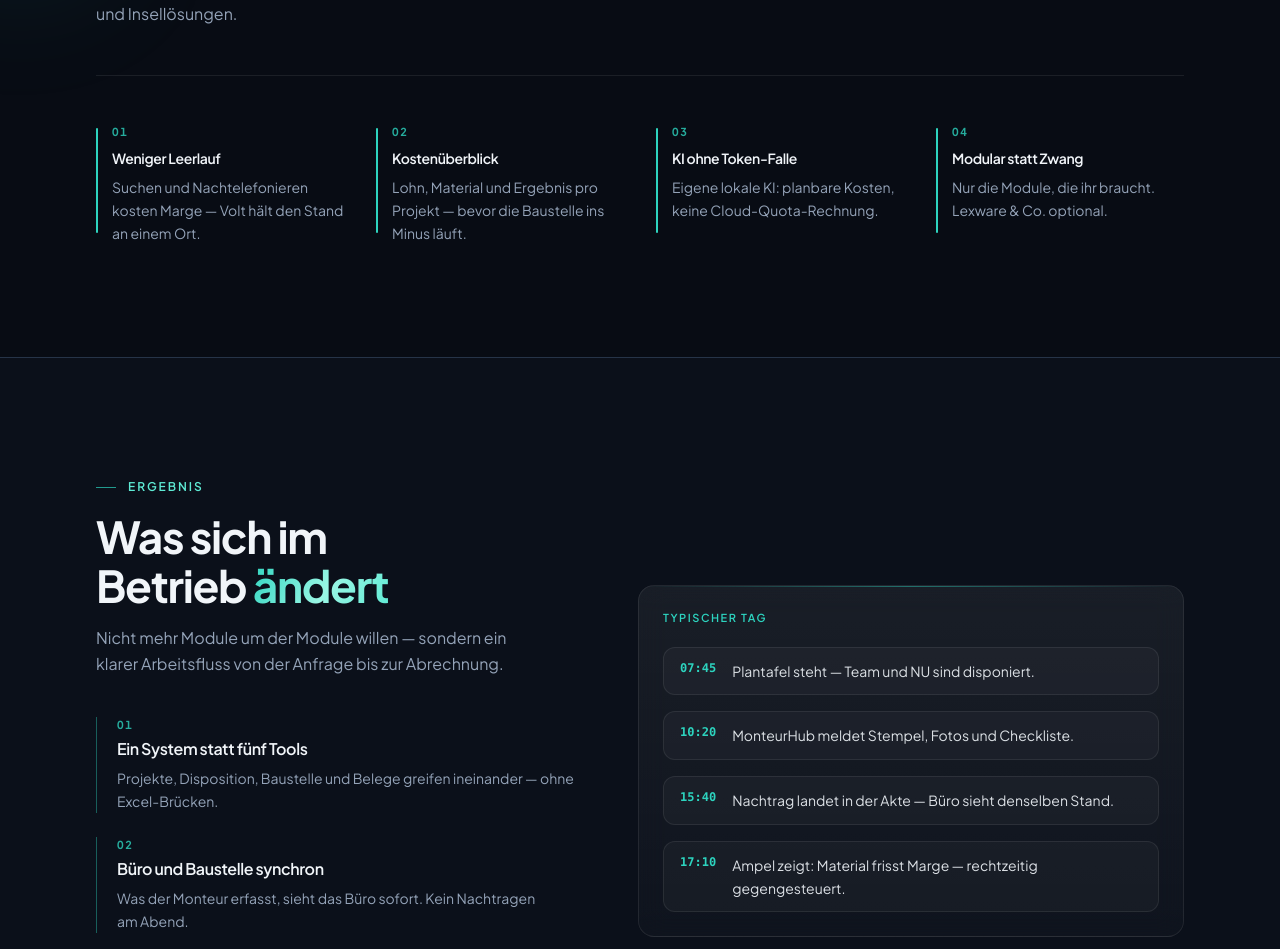
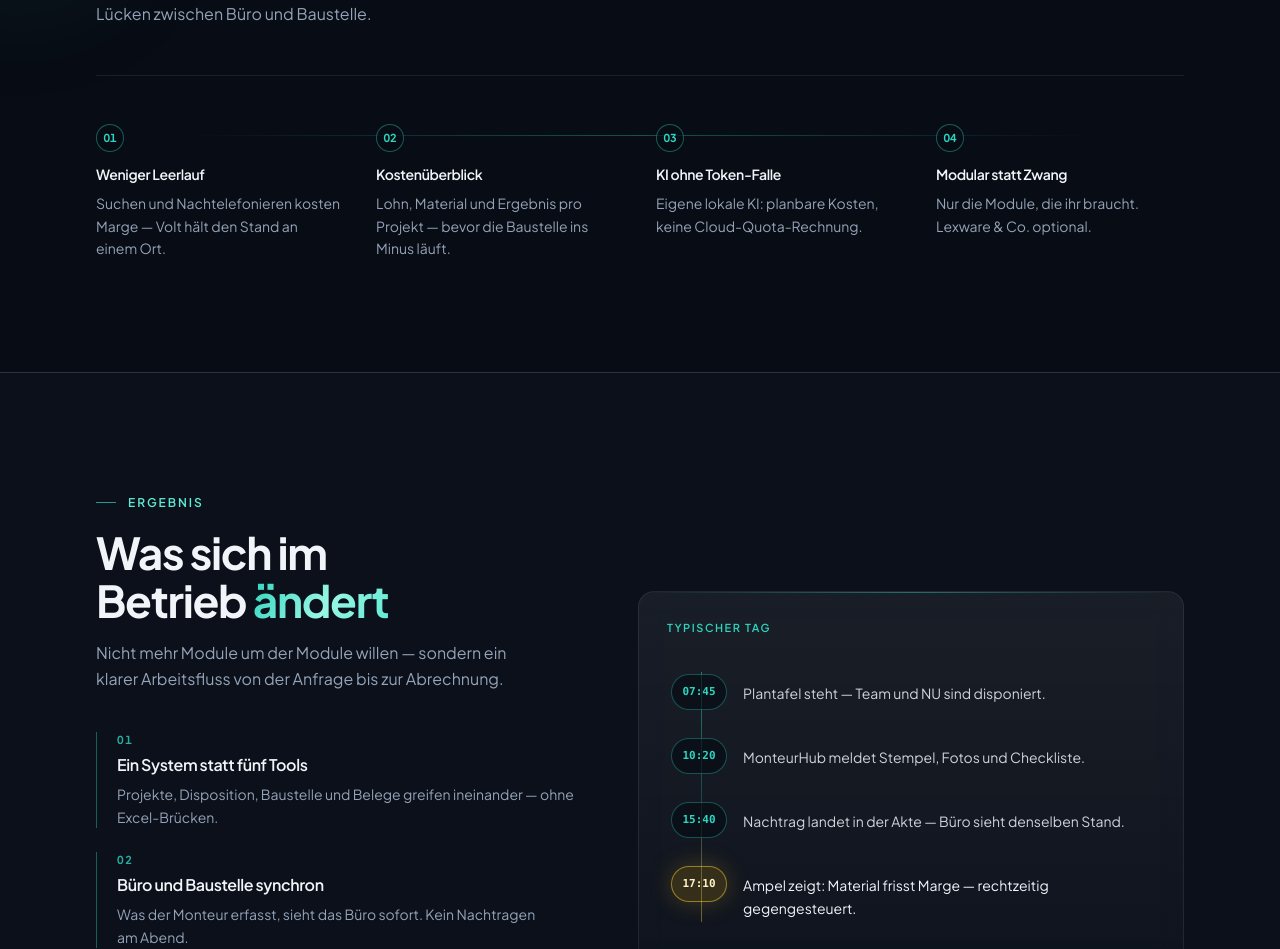
Before and after one commit to zPoche/volt-web, a React (Vite) app: page / in a window 1280 px wide. Shown: the part 1203-2152 px from the top of the page. Built offline with nearby package versions, Linux system fonts and the light colour scheme.

Commit message:
feat: Outcome-Dayline, Product-Leak-Map und App-Frame Preview
Outcome als durchgehende Timeline; ProductSection ohne Hero-Wiederholung;
Light-CTA mit Dark→Light-Übergang und Browser-Chrome um die ERP-Preview.

Co-authored-by: zPoche <zPoche@users.noreply.github.com>

```diff
--- a/src/components/Sections.tsx
+++ b/src/components/Sections.tsx
@@ -39,37 +39,41 @@ export function ProductSection() {
           <SectionEyebrow>Warum Volt</SectionEyebrow>
         </motion.div>
         <motion.h2 id="produkt-heading" className="text-section mt-4 max-w-2xl" variants={fadeUp}>
-          Weniger Chaos. <span className="text-highlight">Mehr Marge.</span>
+          Wo Marge heute <span className="text-highlight">verloren geht</span>
         </motion.h2>
         <motion.p
           className="mt-4 max-w-xl text-base leading-relaxed text-muted-foreground"
           variants={fadeUp}
         >
-          Ein System für Büro und Baustelle — statt Excel, WhatsApp und Insellösungen.
+          Suchen, Nachtelefonieren, Nachtragen, Gegensteuern — Volt schließt die Lücken zwischen Büro und
+          Baustelle.
         </motion.p>
         <motion.ul
-          className="mt-12 grid gap-8 border-t border-white/8 pt-12 sm:grid-cols-2 lg:grid-cols-4"
+          className="relative mt-12 grid gap-8 border-t border-white/8 pt-12 sm:grid-cols-2 lg:grid-cols-4"
           variants={staggerContainer}
         >
+          <span
+            aria-hidden="true"
+            className="pointer-events-none absolute left-[8%] right-[8%] top-[calc(3rem+0.7rem)] hidden h-px bg-gradient-to-r from-transparent via-primary/35 to-transparent lg:block"
+          />
           {BUSINESS_BENEFITS.map((item, index) => (
             <motion.li
               key={item.title}
               variants={fadeUp}
               whileHover={{ y: -3 }}
               transition={springSnappy}
-              className="relative space-y-2 pl-4"
+              className="relative space-y-2"
             >
               <motion.span
                 aria-hidden="true"
-                className="absolute bottom-1 left-0 top-1 w-0.5 origin-top rounded-full bg-primary"
-                initial={{ scaleY: 0 }}
-                whileInView={{ scaleY: 1 }}
+                className="mb-3 grid h-7 w-7 place-items-center rounded-full border border-primary/40 bg-[rgb(8_12_20_/_0.7)] text-[11px] font-bold tabular-nums text-primary"
+                initial={{ scale: 0.7, opacity: 0 }}
+                whileInView={{ scale: 1, opacity: 1 }}
                 viewport={viewport}
-                transition={{ duration: 0.5, delay: 0.08 * index, ease: [0.22, 1, 0.36, 1] }}
-              />
-              <p className="text-[11px] font-bold tabular-nums tracking-[0.14em] text-primary/80">
+                transition={{ delay: 0.08 * index, ...springSnappy }}
+              >
                 {String(index + 1).padStart(2, '0')}
-              </p>
+              </motion.span>
               <h3 className="text-sm font-semibold tracking-tight text-foreground">{item.title}</h3>
               <p className="text-sm leading-relaxed text-muted-foreground">{item.text}</p>
             </motion.li>
@@ -152,7 +156,7 @@ export function OutcomeSection() {
           </motion.div>
 
           <motion.div
-            className="volt-glass relative overflow-hidden rounded-2xl p-5 sm:p-6"
+            className="volt-glass relative overflow-hidden rounded-2xl p-5 sm:p-7"
             initial={{ opacity: 0.25, y: 28 }}
             whileInView={{ opacity: 1, y: 0 }}
             viewport={viewport}
@@ -161,23 +165,45 @@ export function OutcomeSection() {
             <p className="text-[11px] font-semibold uppercase tracking-[0.14em] text-primary">
               Typischer Tag
             </p>
-            <ol className="mt-5 space-y-4">
+            <ol className="relative mt-6 space-y-0">
+              <span
+                aria-hidden="true"
+                className="absolute bottom-3 left-[2.15rem] top-3 w-px bg-gradient-to-b from-primary/50 via-primary/25 to-amber-300/40"
+              />
               {[
-                { when: '07:45', what: 'Plantafel steht — Team und NU sind disponiert.' },
-                { when: '10:20', what: 'MonteurHub meldet Stempel, Fotos und Checkliste.' },
-                { when: '15:40', what: 'Nachtrag landet in der Akte — Büro sieht denselben Stand.' },
-                { when: '17:10', what: 'Ampel zeigt: Material frisst Marge — rechtzeitig gegengesteuert.' },
+                { when: '07:45', what: 'Plantafel steht — Team und NU sind disponiert.', accent: false },
+                { when: '10:20', what: 'MonteurHub meldet Stempel, Fotos und Checkliste.', accent: false },
+                { when: '15:40', what: 'Nachtrag landet in der Akte — Büro sieht denselben Stand.', accent: false },
+                {
+                  when: '17:10',
+                  what: 'Ampel zeigt: Material frisst Marge — rechtzeitig gegengesteuert.',
+                  accent: true,
+                },
               ].map((row, index) => (
                 <motion.li
                   key={row.when}
-                  className="flex gap-4 rounded-xl border border-white/8 bg-white/[0.03] px-4 py-3"
+                  className="relative flex gap-4 py-3.5 pl-1"
                   initial={{ opacity: 0.2, x: 16 }}
                   whileInView={{ opacity: 1, x: 0 }}
                   viewport={viewport}
                   transition={{ delay: 0.08 * index, duration: 0.4 }}
                 >
-                  <span className="shrink-0 font-mono text-xs font-semibold text-primary">{row.when}</span>
-                  <span className="text-sm leading-relaxed text-foreground/90">{row.what}</span>
+                  <span
+                    className={`relative z-[1] grid h-9 w-14 shrink-0 place-items-center rounded-full border font-mono text-[11px] font-semibold ${
+                      row.accent
+                        ? 'border-amber-300/50 bg-amber-400/15 text-amber-100 shadow-[0_0_24px_rgb(251_191_36_/_0.22)]'
+                        : 'border-primary/35 bg-[rgb(8_12_20_/_0.65)] text-primary'
+                    }`}
+                  >
+                    {row.when}
+                  </span>
+                  <span
+                    className={`pt-2 text-sm leading-relaxed ${
+                      row.accent ? 'text-foreground' : 'text-foreground/85'
+                    }`}
+                  >
+                    {row.what}
+                  </span>
                 </motion.li>
               ))}
             </ol>
@@ -390,12 +416,21 @@ export function LightCtaSection() {
       id="demo-band"
       className="relative overflow-hidden border-b border-border"
       aria-labelledby="demo-band-heading"
-      style={{
-        background:
-          'radial-gradient(ellipse 80% 60% at 50% -10%, rgb(20 184 166 / 0.14), transparent 65%), linear-gradient(180deg, #f8fafc 0%, #eef2f7 100%)',
-        colorScheme: 'light',
-      }}
+      style={{ colorScheme: 'light' }}
     >
+      {/* Dark→Light Übergang, damit der helle Band bewusst wirkt */}
+      <div
+        aria-hidden="true"
+        className="pointer-events-none absolute inset-x-0 top-0 h-28 bg-gradient-to-b from-[rgb(8_12_20)] to-transparent"
+      />
+      <div
+        aria-hidden="true"
+        className="absolute inset-0"
+        style={{
+          background:
+            'radial-gradient(ellipse 80% 60% at 50% -10%, rgb(20 184 166 / 0.14), transparent 65%), linear-gradient(180deg, #f1f5f9 0%, #eef2f7 45%, #e8eef5 100%)',
+        }}
+      />
       <div className="relative mx-auto max-w-6xl px-6 py-16 sm:px-8 sm:py-24">
         <div className="flex flex-col items-start gap-6 sm:flex-row sm:items-end sm:justify-between">
           <motion.div
@@ -440,16 +475,25 @@ export function LightCtaSection() {
         </div>
 
         <motion.div
-          className="relative mt-10 overflow-hidden rounded-2xl border border-slate-200/90 bg-white shadow-[0_24px_64px_rgb(15_23_42_/_0.1)]"
+          className="relative mt-10 overflow-hidden rounded-2xl border border-slate-200/90 bg-white shadow-[0_28px_70px_rgb(15_23_42_/_0.12)]"
           initial={{ opacity: 0, y: 28 }}
           whileInView={{ opacity: 1, y: 0 }}
           viewport={viewport}
           transition={{ duration: 0.55, ease: [0.22, 1, 0.36, 1] }}
         >
-          <div
-            aria-hidden="true"
-            className="pointer-events-none absolute inset-x-0 top-0 z-10 h-px bg-gradient-to-r from-transparent via-teal-400/50 to-transparent"
-          />
+          <div className="flex items-center gap-2 border-b border-slate-200 bg-slate-50/95 px-4 py-2.5">
+            <span className="h-2.5 w-2.5 rounded-full bg-rose-300/90" />
+            <span className="h-2.5 w-2.5 rounded-full bg-amber-300/90" />
+            <span className="h-2.5 w-2.5 rounded-full bg-emerald-300/90" />
+            <span className="ml-2 truncate text-[11px] font-medium text-slate-500">
+              app.volt-erp.de · KPI &amp; Controlling
+            </span>
+            <span className="ml-auto inline-flex items-center gap-1.5 rounded-md border border-teal-200 bg-teal-50 px-2 py-0.5 text-[10px] font-semibold uppercase tracking-[0.12em] text-teal-700">
+              <span className="h-1.5 w-1.5 rounded-full bg-teal-500" />
+              Live Preview
+            </span>
+          </div>
+
           <ProductVisual theme="light" layoutIdPrefix="light-product" className="relative" />
         </motion.div>
       </div>
```
Also changed, not shown: 4 other files (tests, documents, lock files or other folders).
